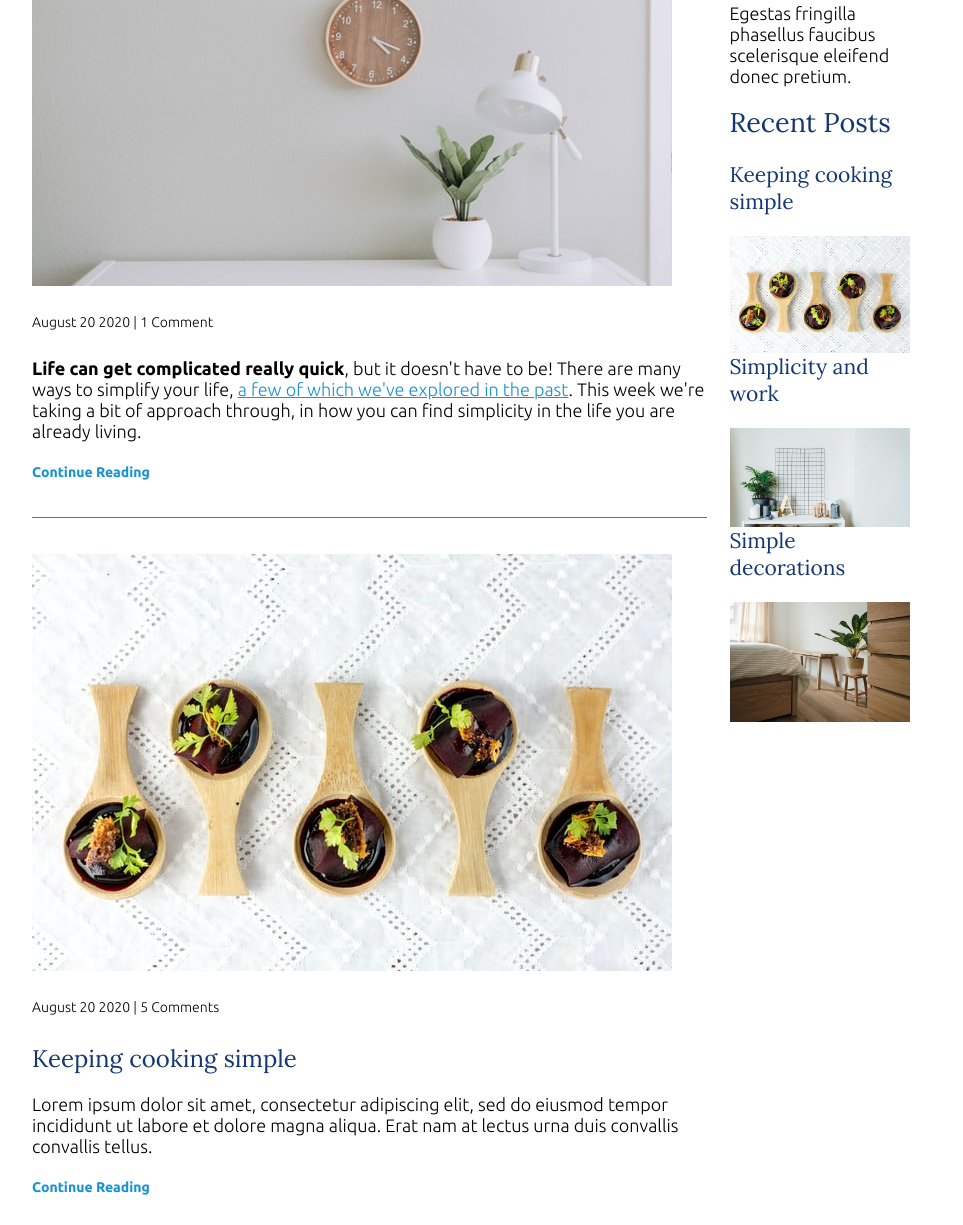
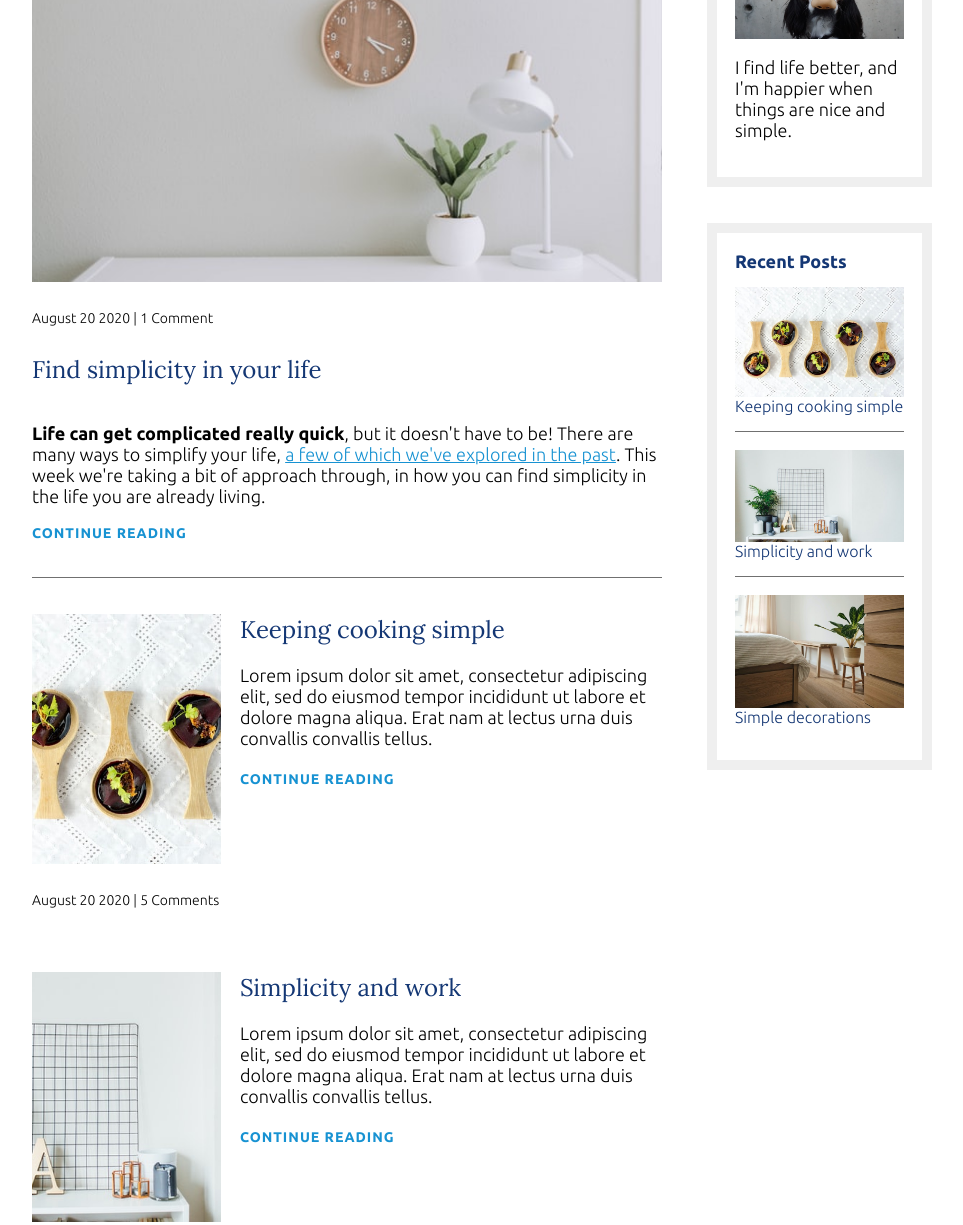
Before and after one commit to amandaciobanu/flex-box-practice, a plain HTML site: page flexbox-navbar/index.html in a window 1280 px wide. Shown: the part 321-1546 px from the top of the page, without its empty margins (158-1121 px from the left). Drawn offline with Linux system fonts and the light colour scheme.

Commit message:
feat: sidebar and footer

```diff
--- a/flexbox-navbar/index.html
+++ b/flexbox-navbar/index.html
@@ -92,7 +92,7 @@
         <h2 class="widget-title">About Me</h2>
         <img src="profile.jpg" alt="funny dog with glasses" class="widget-image">
         <p class="widget-body">
-          Egestas fringilla phasellus faucibus scelerisque eleifend donec pretium.
+          I find life better, and I'm happier when things are nice and simple.
         </p>
       </div>
       <div class="sidebar-widget">
@@ -113,11 +113,12 @@
         </div>
       </div>
     </aside>
-<!--    footer-->
-    <footer>
-      <p></p>
-      <p></p>
-    </footer>
+
   </div>
+  <!--    footer-->
+  <footer>
+    <p><strong>Living the simple life</strong></p>
+    <p>Copyright 2020 </p>
+  </footer>
 </body>
 </html>
--- a/flexbox-navbar/style.css
+++ b/flexbox-navbar/style.css
@@ -80,6 +80,8 @@ strong {
   color: #1792D2;
   text-decoration: none;
   font-weight: 700;
+  text-transform: uppercase;
+  letter-spacing: 1px;
 }
 
 .article-read-more:hover,
@@ -92,6 +94,17 @@ strong {
   margin: 2em 0;
 }
 
+.widget-title{
+  font-family: 'Ubuntu', sans-serif;
+  font-size: 1em;
+  font-weight: 700;
+}
+.widget-recent-post-title{
+  order: -1;
+  font-size: 1rem;
+  font-weight: 300;
+  font-family: 'Ubuntu', sans-serif;
+}
 
 /*==========================*/
 /*      Layout              */
@@ -110,11 +123,17 @@ strong {
 }
 
 header{
-  max-width: 960px;
-  margin: 0 auto;
   text-align: center;
   background: #F8F8F8;
   padding: 2em 0;
+  margin-bottom: 3em;
+}
+
+footer{
+  background-color: #143774;
+  color: #1792D2;
+  text-align: center;
+  padding: 2.2em 0;
 }
 
 /*==========================*/
@@ -143,6 +162,15 @@ nav a {
 nav a:hover,
 nav a:focus{
   color: #1792D2;
+}
+
+@media (max-width: 675px){
+  nav ul {
+    flex-direction: column;
+  }
+  nav li {
+    margin: .5em 0;
+  }
 }
 
 .current-page{
@@ -183,9 +211,66 @@ nav a:focus{
     flex-direction: row;
   }
   main {
-    width: 75%;
+    width: 70%;
   }
   aside {
-    width: 20%;
+    width: 25%;
+    min-width: 200px;
+    margin-left: 1em;
+  }
+  .article-image{
+    width: 100%;
+    min-height: 250px;
+    object-fit: cover;
   }
 }
+
+@media (min-width: 675px ){
+  .article-recent{
+    flex-direction: row;
+    justify-content: space-between;
+  }
+  .article-recent-main{
+    width: 67%;
+  }
+
+  .article-recent-secondary{
+      width: 30%;
+  }
+  .article-featured{
+    display: flex;
+    flex-direction: column;
+
+  }
+  .article-image{
+    order: -2;
+  }
+  .article-info{
+    order: -1;
+  }
+
+}
+
+/*    widgets*/
+
+.sidebar-widget{
+  border: 10px solid #efefef;
+  margin-bottom: 2em;
+  padding: 1em;
+}
+
+.widget-recent-post{
+  display: flex;
+  flex-direction: column;
+  border-bottom: 1px solid #707070;
+  margin-bottom: 1em;
+}
+
+.widget-recent-post:last-child{
+  border: 0;
+  margin: 0;
+}
+
+.widget-image{
+  order: -2;
+}
```
